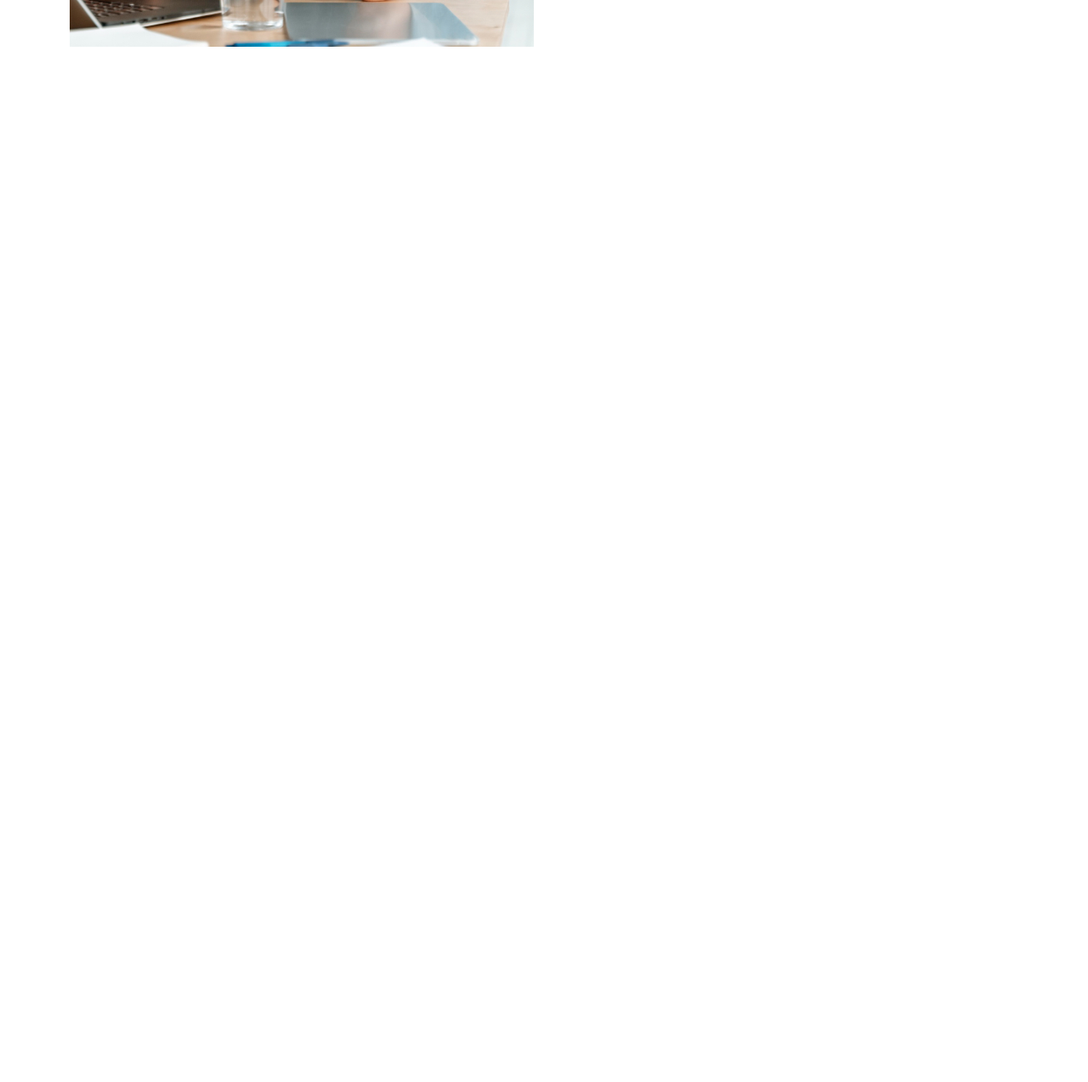
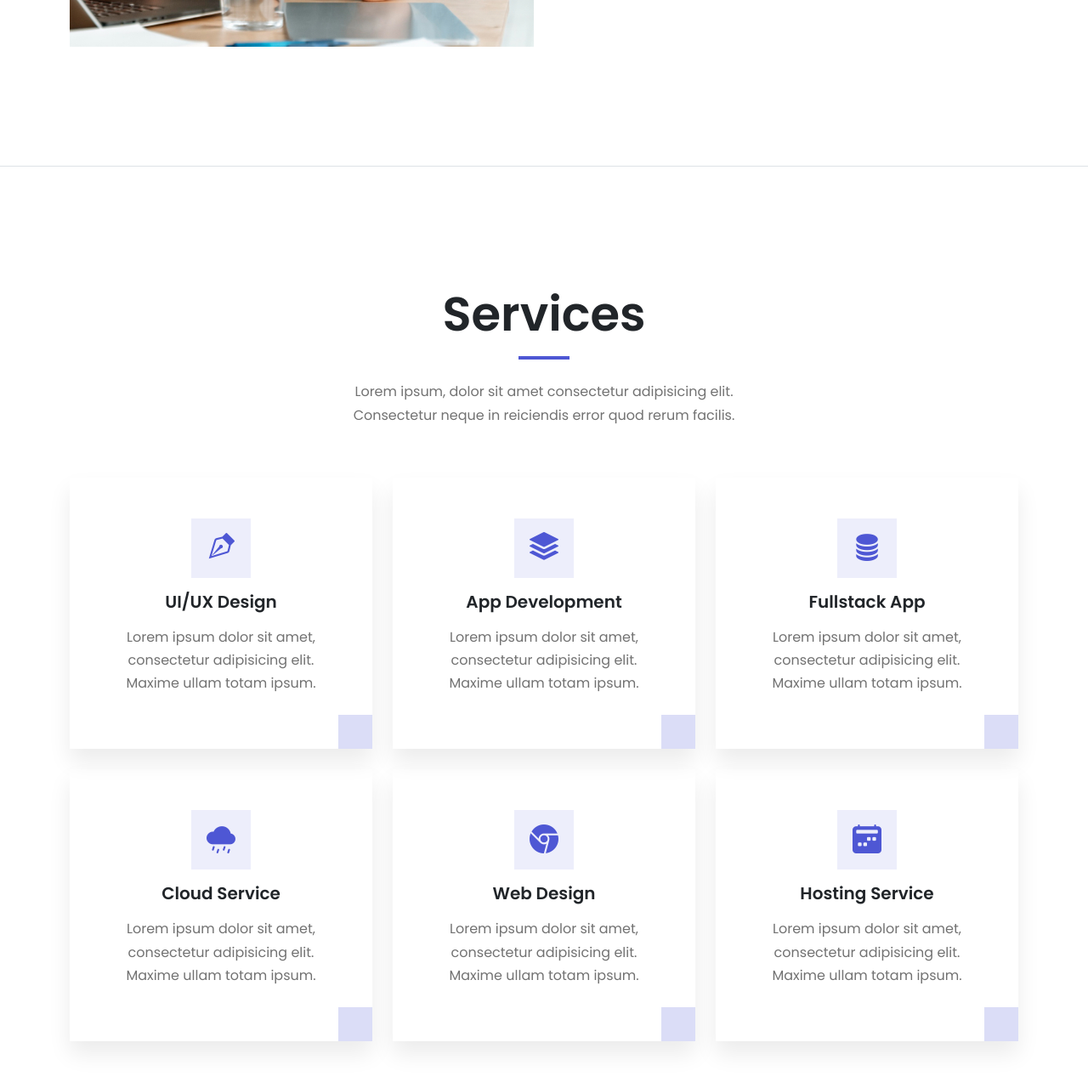
Before and after one commit to shuvo616/Elixir, a plain HTML site: page index.html in a window 1280 px wide. Shown: the part 1777-3050 px from the top of the page at 85% size. Before the commit the page ends 1972 px from the top, so only its background shows below. Drawn offline with nearby package versions, Linux system fonts and the light colour scheme.

Commit message:
service section done with beautiful bootstrap icons

```diff
--- a/index.html
+++ b/index.html
@@ -97,7 +97,7 @@
                         error?</p>
                     <!-- icon one -->
                     <div class="d-flex pt-4 mb-3">
-                        <div class="iconbox me-4">
+                        <div class="icon-box me-4">
                             <i class="bi bi-mailbox"></i>
                         </div>
                         <div>
@@ -108,7 +108,7 @@
                     </div>
                     <!-- icon two -->
                     <div class="d-flex">
-                        <div class="iconbox me-4">
+                        <div class="icon-box me-4">
                             <i class="bi bi-smartwatch"></i>
                         </div>
                         <div>
@@ -119,7 +119,7 @@
                     </div>
                     <!-- icon three -->
                     <div class="d-flex">
-                        <div class="iconbox me-4">
+                        <div class="icon-box me-4">
                             <i class="bi bi-bell"></i>
                         </div>
                         <div>
@@ -133,6 +133,83 @@
             </div>
         </div>
     </section>
+    <!-- Services -->
+    <section id="services" class="section-padding border-top">
+        <div class="container">
+            <div class="row">
+                <div class="col-12 text-center">
+                    <div class="section-title">
+                        <h1 class="display-4 fw-semibold">Services</h1>
+                        <div class="line"></div>
+                        <p>Lorem ipsum, dolor sit amet consectetur adipisicing elit. Consectetur neque in reiciendis
+                            error quod rerum facilis.</p>
+                    </div>
+                </div>
+            </div>
+            <div class="row text-center g-4">
+                <!-- service one -->
+                <div class="col-lg-4 col-sm-6">
+                    <div class="service theme-shadow p-lg-5 p-4">
+                        <div class="icon-box">
+                            <i class="bi bi-vector-pen"></i>
+                        </div>
+                        <h5 class="mt-3 mb-3">UI/UX Design</h5>
+                        <p>Lorem ipsum dolor sit amet, consectetur adipisicing elit. Maxime ullam totam ipsum.</p>
+                    </div>
+                </div>
+                <!-- service Two -->
+                <div class="col-lg-4 col-sm-6">
+                    <div class="service theme-shadow p-lg-5 p-4">
+                        <div class="icon-box">
+                            <i class="bi bi-stack"></i>
+                        </div>
+                        <h5 class="mt-3 mb-3">App Development</h5>
+                        <p>Lorem ipsum dolor sit amet, consectetur adipisicing elit. Maxime ullam totam ipsum.</p>
+                    </div>
+                </div>
+                <!-- service Three -->
+                <div class="col-lg-4 col-sm-6">
+                    <div class="service theme-shadow p-lg-5 p-4">
+                        <div class="icon-box">
+                            <i class="bi bi-database-fill"></i>
+                        </div>
+                        <h5 class="mt-3 mb-3">Fullstack App</h5>
+                        <p>Lorem ipsum dolor sit amet, consectetur adipisicing elit. Maxime ullam totam ipsum.</p>
+                    </div>
+                </div>
+                <!-- service Four -->
+                <div class="col-lg-4 col-sm-6">
+                    <div class="service theme-shadow p-lg-5 p-4">
+                        <div class="icon-box">
+                            <i class="bi bi-cloud-drizzle-fill"></i>
+                        </div>
+                        <h5 class="mt-3 mb-3">Cloud Service</h5>
+                        <p>Lorem ipsum dolor sit amet, consectetur adipisicing elit. Maxime ullam totam ipsum.</p>
+                    </div>
+                </div>
+                <!-- service Five -->
+                <div class="col-lg-4 col-sm-6">
+                    <div class="service theme-shadow p-lg-5 p-4">
+                        <div class="icon-box">
+                            <i class="bi bi-browser-chrome"></i>
+                        </div>
+                        <h5 class="mt-3 mb-3">Web Design</h5>
+                        <p>Lorem ipsum dolor sit amet, consectetur adipisicing elit. Maxime ullam totam ipsum.</p>
+                    </div>
+                </div>
+                <!-- service Six -->
+                <div class="col-lg-4 col-sm-6">
+                    <div class="service theme-shadow p-lg-5 p-4">
+                        <div class="icon-box">
+                            <i class="bi bi-calendar2-week-fill"></i>
+                        </div>
+                        <h5 class="mt-3 mb-3">Hosting Service</h5>
+                        <p>Lorem ipsum dolor sit amet, consectetur adipisicing elit. Maxime ullam totam ipsum.</p>
+                    </div>
+                </div>
+            </div>
+        </div>
+    </section>
     <!-- Bootstrap 5.3 cdn -->
     <script src="https://cdn.jsdelivr.net/npm/bootstrap@5.3.0-alpha1/dist/js/bootstrap.bundle.min.js"></script>
     <!-- custom js -->
--- a/style.css
+++ b/style.css
@@ -54,6 +54,10 @@ img {
 .section-padding {
     padding-top: 140px;
     padding-bottom: 140px;
+}
+
+.theme-shadow {
+    box-shadow: var(--box-shadow);
 }
 
 /* Navbar */
@@ -115,8 +119,8 @@ img {
     margin-right: auto;
 }
 
-/* iconbox */
-.iconbox {
+/* icon-box */
+.icon-box {
     width: 70px;
     height: 70px;
     display: inline-flex;
@@ -127,3 +131,38 @@ img {
     font-size: 34px;
     flex: none;
 }
+
+/* services */
+.service {
+    position: relative;
+    overflow: hidden;
+    z-index: 2;
+}
+
+.service::after {
+    content: '';
+    width: 40px;
+    height: 40px;
+    background: rgba(var(--c-brand-rgb), 0.2);
+    position: absolute;
+    bottom: 0;
+    right: 0;
+    transition: var(--transition);
+}
+
+.service:hover:after {
+    width: 100%;
+    height: 100%;
+    background: var(--c-brand);
+    z-index: -1;
+}
+
+.service:hover h5,
+.service:hover p {
+    color: #ffffff;
+}
+
+.service:hover .icon-box {
+    background-color: rgba(255, 255, 255, 0.2);
+    color: white;
+}
```
